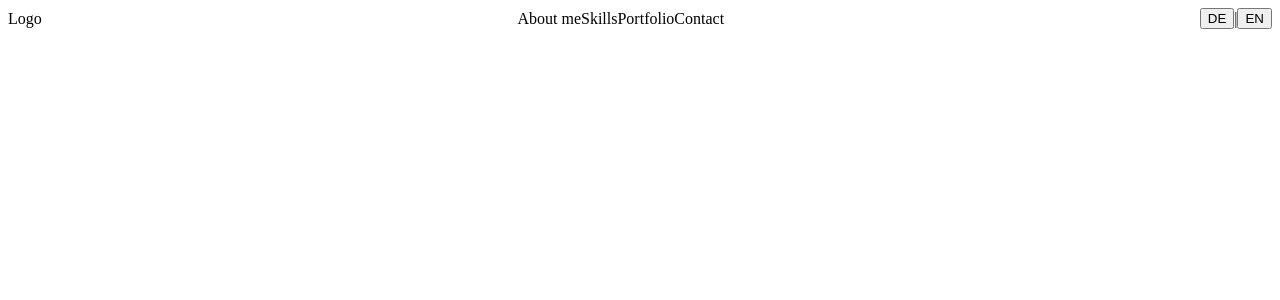
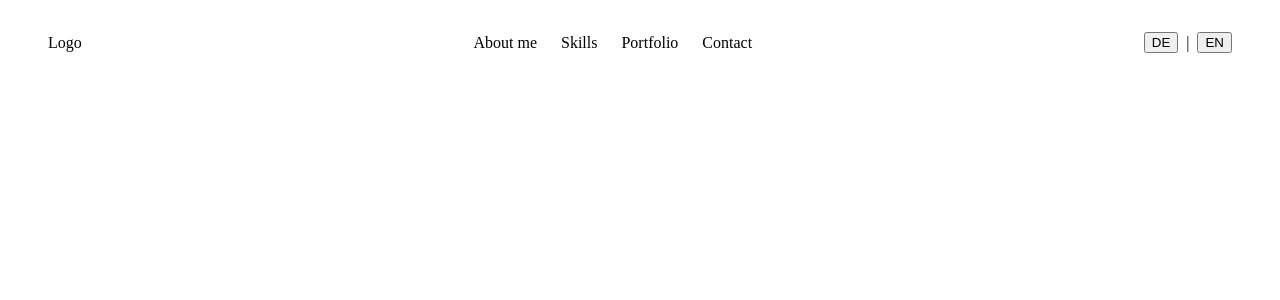
Before and after one commit to NPausC/Portfolio, an Angular app: page / in a window 1280 px wide. Shown: the top 300 px of the page. Built offline with nearby package versions, Linux system fonts and the light colour scheme.

Commit message:
style: add header spacing

```diff
--- a/src/app/components/header/header.scss
+++ b/src/app/components/header/header.scss
@@ -2,6 +2,7 @@
   display: flex;
   justify-content: space-between;
   align-items: center;
+  padding: 24px 40px;
 }
 
 .header__logo-link,
@@ -16,3 +17,11 @@
   display: flex;
   align-items: center;
 }
+
+.header__nav {
+  gap: 24px;
+}
+
+.header__language-switch {
+  gap: 8px;
+}
```
